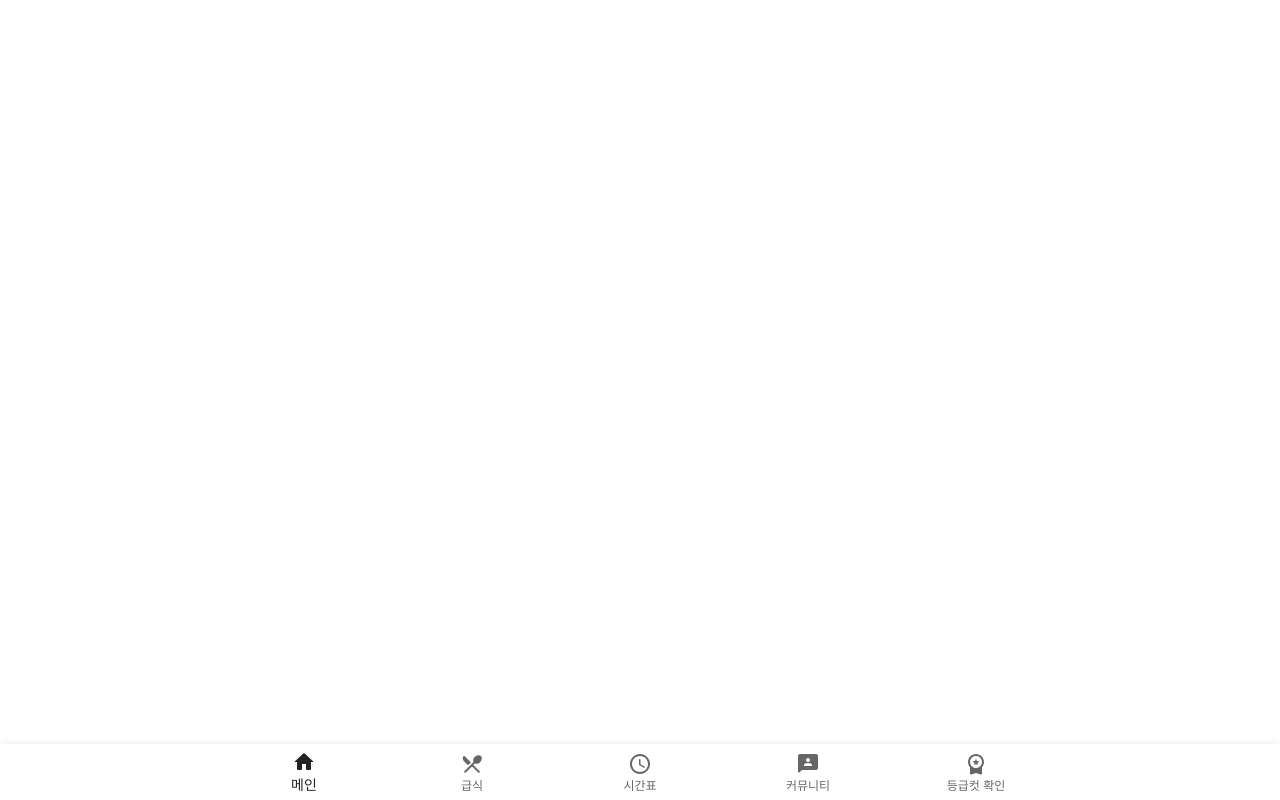
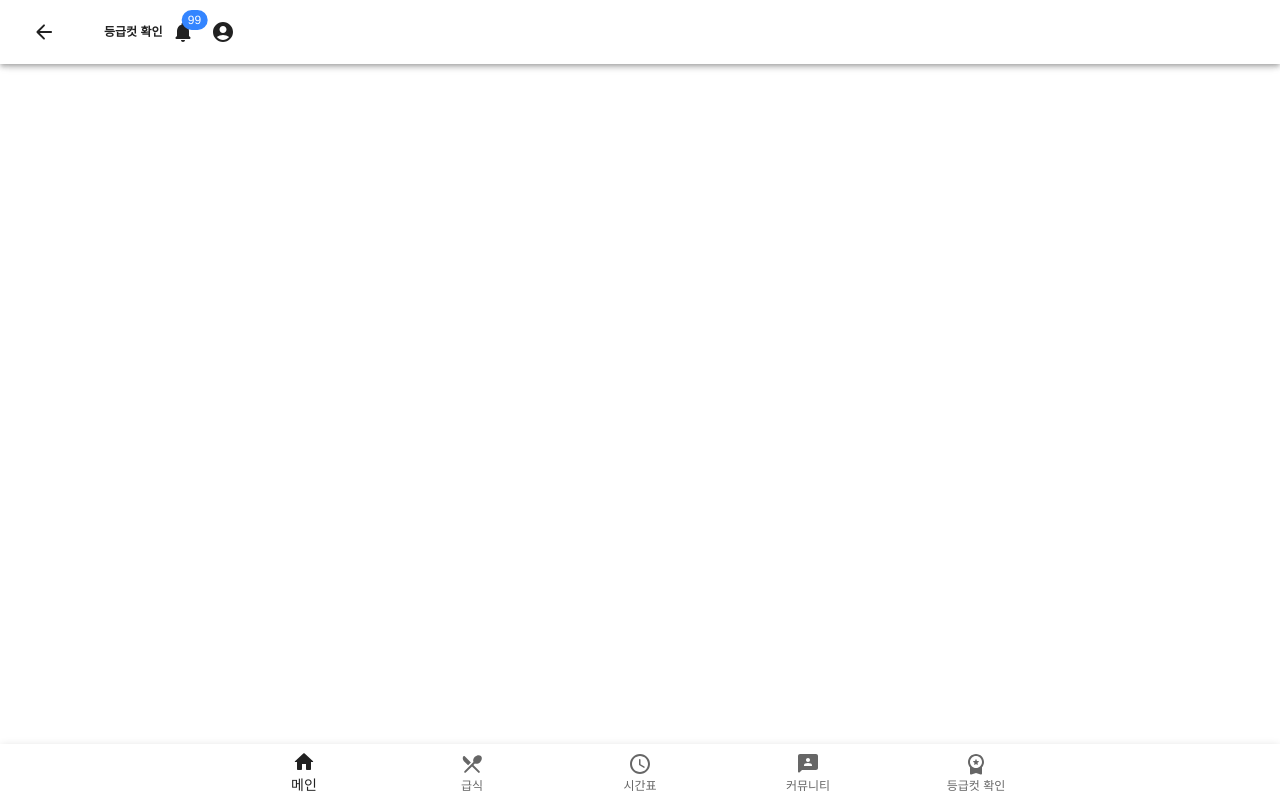
Before and after one commit to schoolzone06/schoolzone_frontend, a Next.js app: page /grade-cut in a window 1280 px wide. Built offline with nearby package versions, Linux system fonts and the light colour scheme; a web font is replaced by a local one.

Commit message:
feat: 헤더 variant 추가

```diff
--- a/src/components/Header/variants.tsx
+++ b/src/components/Header/variants.tsx
@@ -1,5 +1,6 @@
 import {
   AccountCircleRounded,
+  ArrowBackRounded,
   ArrowDropDownRounded,
   NotificationsRounded,
 } from "@mui/icons-material";
@@ -35,13 +36,30 @@ const VariantOne = () => {
   );
 };
 
-const VariantTwo = () => {
-  return <div></div>;
+const VariantTwo = ({ text }: { text: string }) => {
+  return (
+    <Toolbar>
+      <IconButton color="inherit" sx={{ mr: "40px" }}>
+        <ArrowBackRounded />
+      </IconButton>
+      <Typography variant="subtitle3">{text}</Typography>
+      <Box>
+        <IconButton color="inherit">
+          <Badge badgeContent={99} color="secondary">
+            <NotificationsRounded />
+          </Badge>
+        </IconButton>
+        <IconButton color="inherit">
+          <AccountCircleRounded />
+        </IconButton>
+      </Box>
+    </Toolbar>
+  );
 };
 
 const Variants = {
   main: <VariantOne />,
-  "grade-cut": <VariantTwo />,
+  "grade-cut": <VariantTwo text="등급컷 확인" />,
 };
 
 export default Variants;
```
